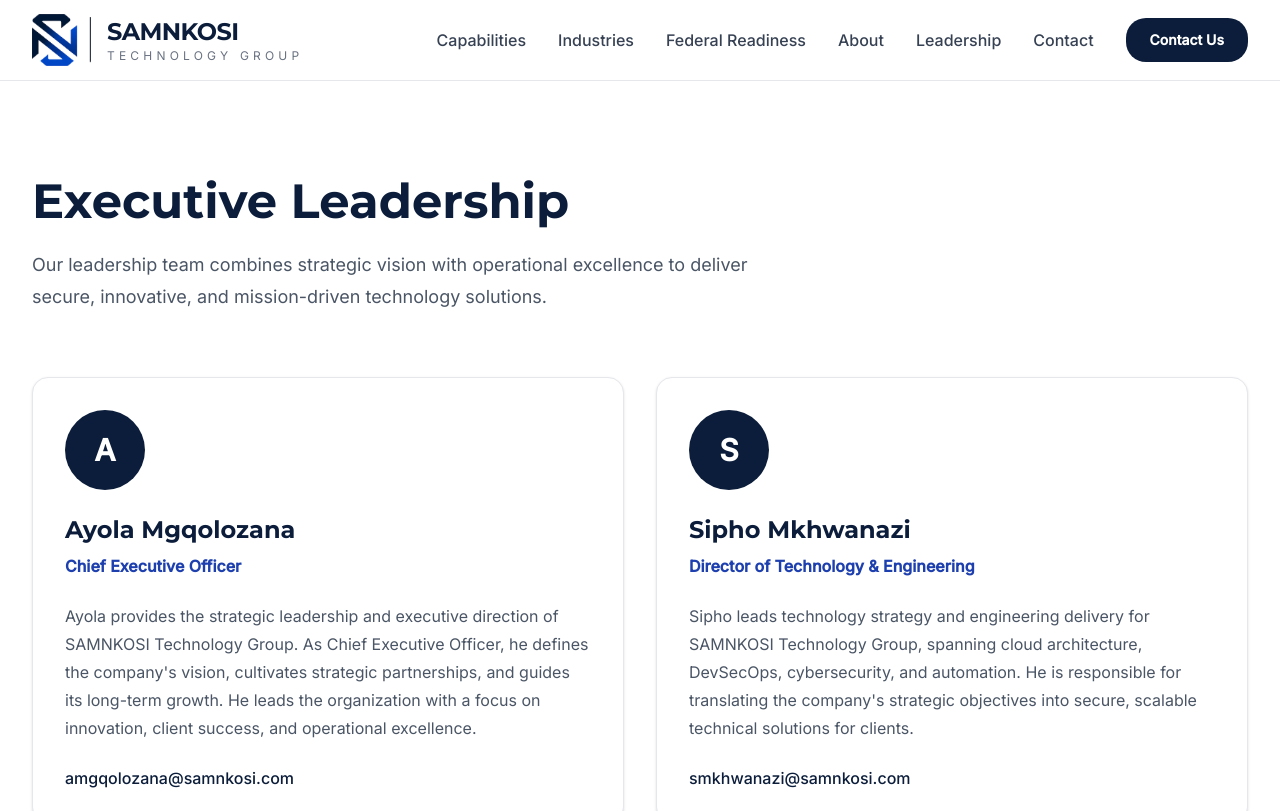
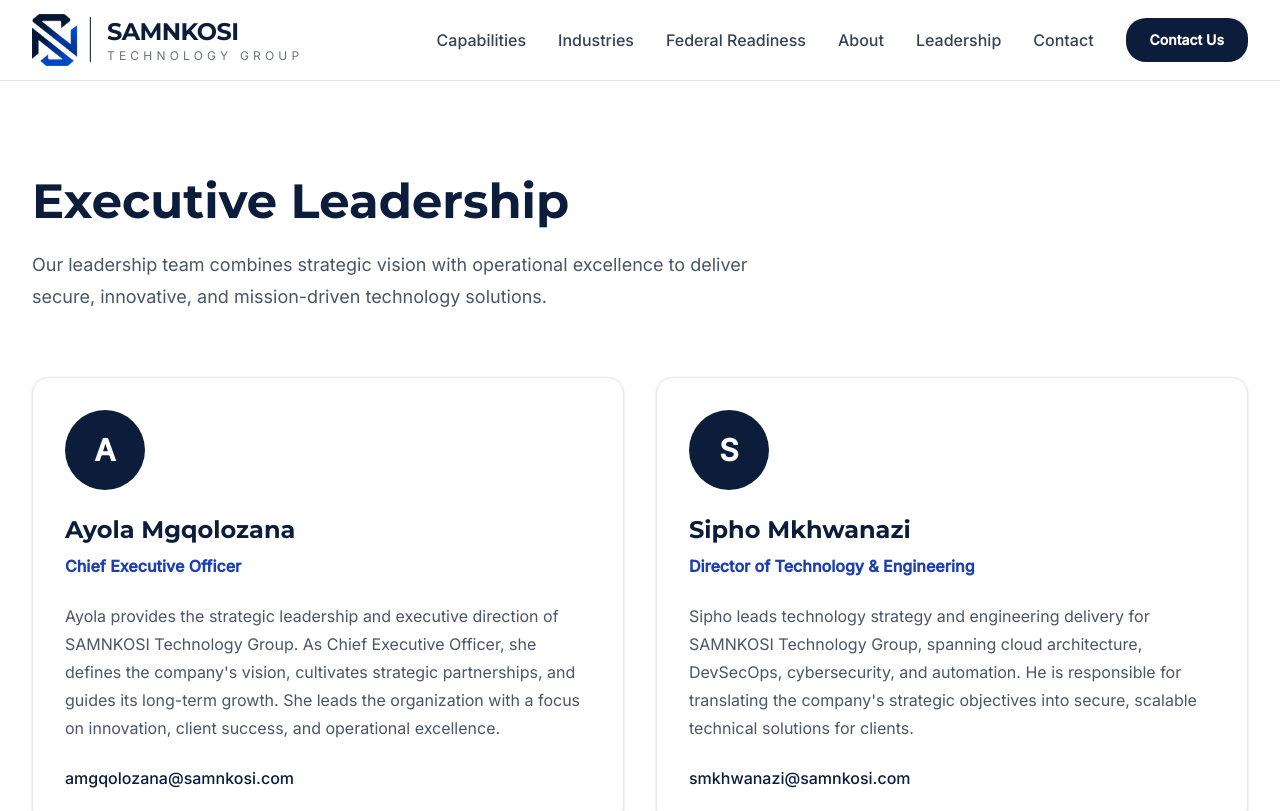
Before and after one commit to SiphoMkwa/samnkosi-website, a Next.js app: page /leadership in a window 1280 px wide. Shown: the top 811 px of the page. Built offline with nearby package versions, Linux system fonts and the light colour scheme.

Commit message:
Fix pronoun error in Ayola's leadership bio
Corrected he/his to she/her in the leadership page bio. This was the
only instance found — config/leadership.ts and the homepage
LeadershipPreview component use pronoun-neutral descriptions already.

```diff
--- a/app/leadership/page.tsx
+++ b/app/leadership/page.tsx
@@ -15,7 +15,7 @@
 const leaders = [
   {
     ...leadership[0],
-    bio: "Ayola provides the strategic leadership and executive direction of SAMNKOSI Technology Group. As Chief Executive Officer, he defines the company's vision, cultivates strategic partnerships, and guides its long-term growth. He leads the organization with a focus on innovation, client success, and operational excellence.",
+    bio: "Ayola provides the strategic leadership and executive direction of SAMNKOSI Technology Group. As Chief Executive Officer, she defines the company's vision, cultivates strategic partnerships, and guides its long-term growth. She leads the organization with a focus on innovation, client success, and operational excellence.",
     email: company.emails.ceo,
   },
   {
```
